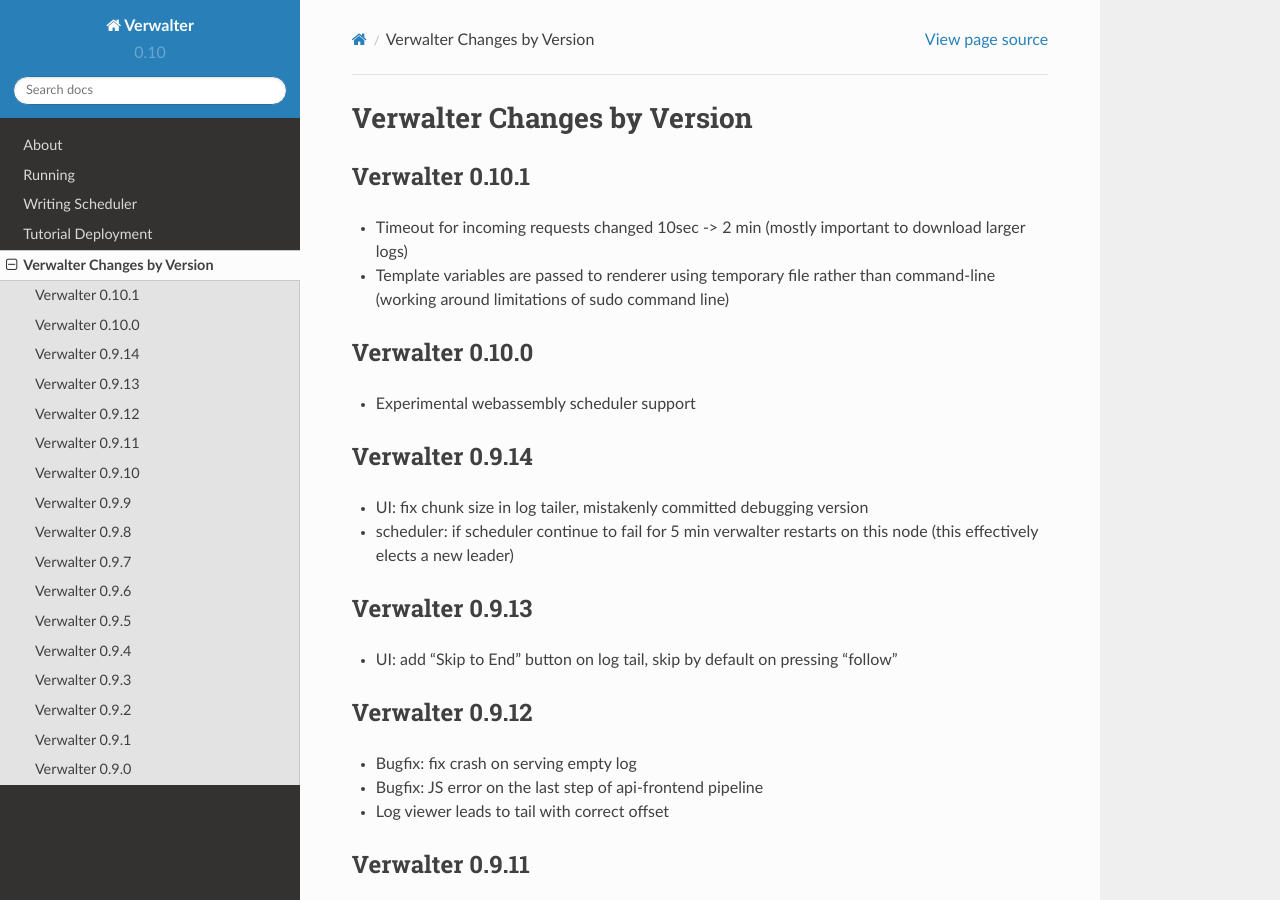
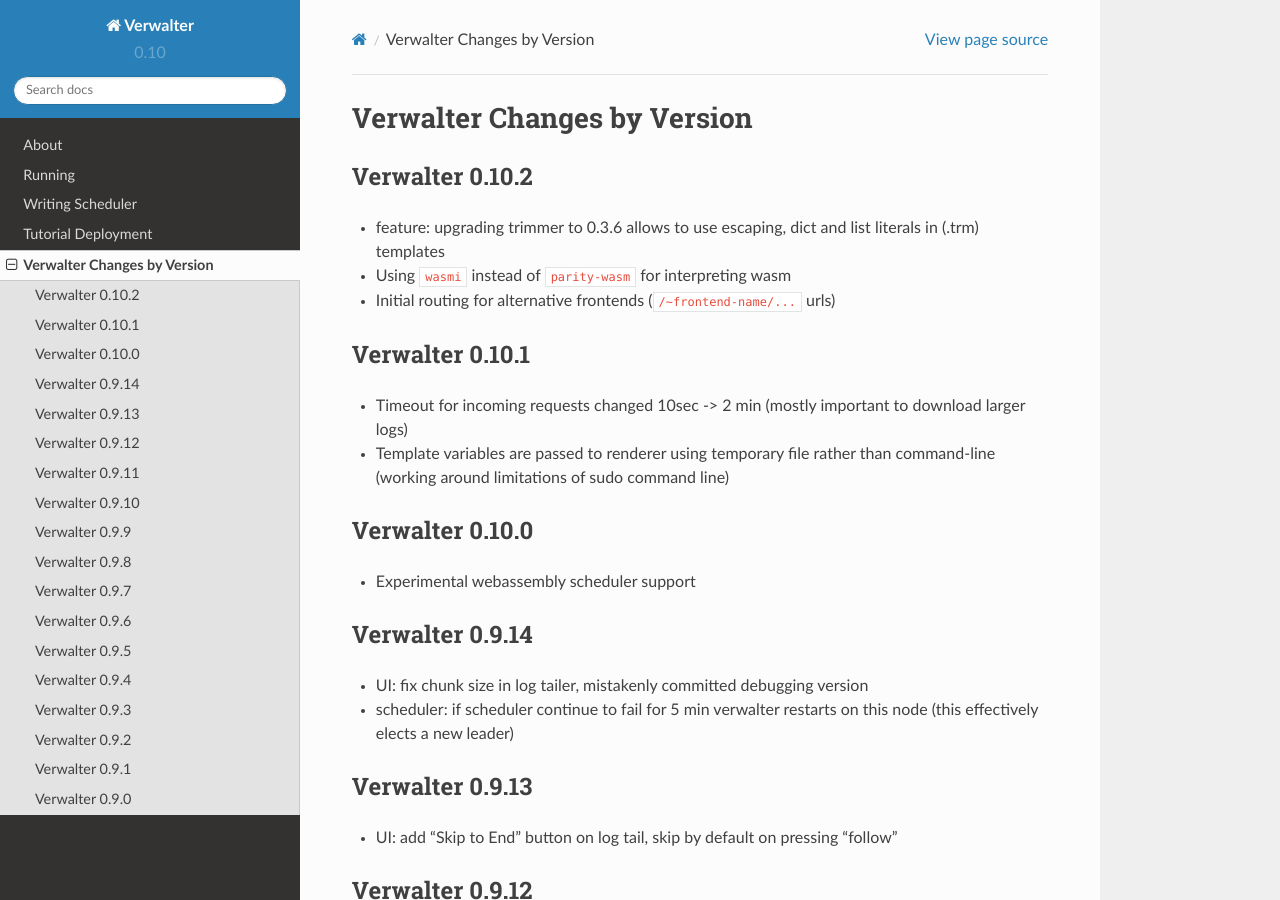
Before and after one commit to tailhook/verwalter, a Sphinx documentation site: the page built from doc/changelog.rst, in a window 1280 px wide and 900 px high. Built offline with Sphinx 7.4.7 and the Read the Docs theme 2.0.0, drawn with Linux system fonts in a browser that asks for light colours.

Commit message:
Update changelog

```diff
--- a/doc/changelog.rst
+++ b/doc/changelog.rst
@@ -1,5 +1,16 @@
 Verwalter Changes by Version
 ============================
+
+
+.. _changelog-0.10.2:
+
+Verwalter 0.10.2
+----------------
+
+* feature: upgrading trimmer to 0.3.6 allows to use escaping, dict and list
+  literals in (.trm) templates
+* Using ``wasmi`` instead of ``parity-wasm`` for interpreting wasm
+* Initial routing for alternative frontends (``/~frontend-name/...`` urls)
 
 
 .. _changelog-0.10.1:
@@ -11,6 +22,7 @@
   download larger logs)
 * Template variables are passed to renderer using temporary file rather than
   command-line (working around limitations of sudo command line)
+
 
 
 .. _changelog-0.10.0:
```
